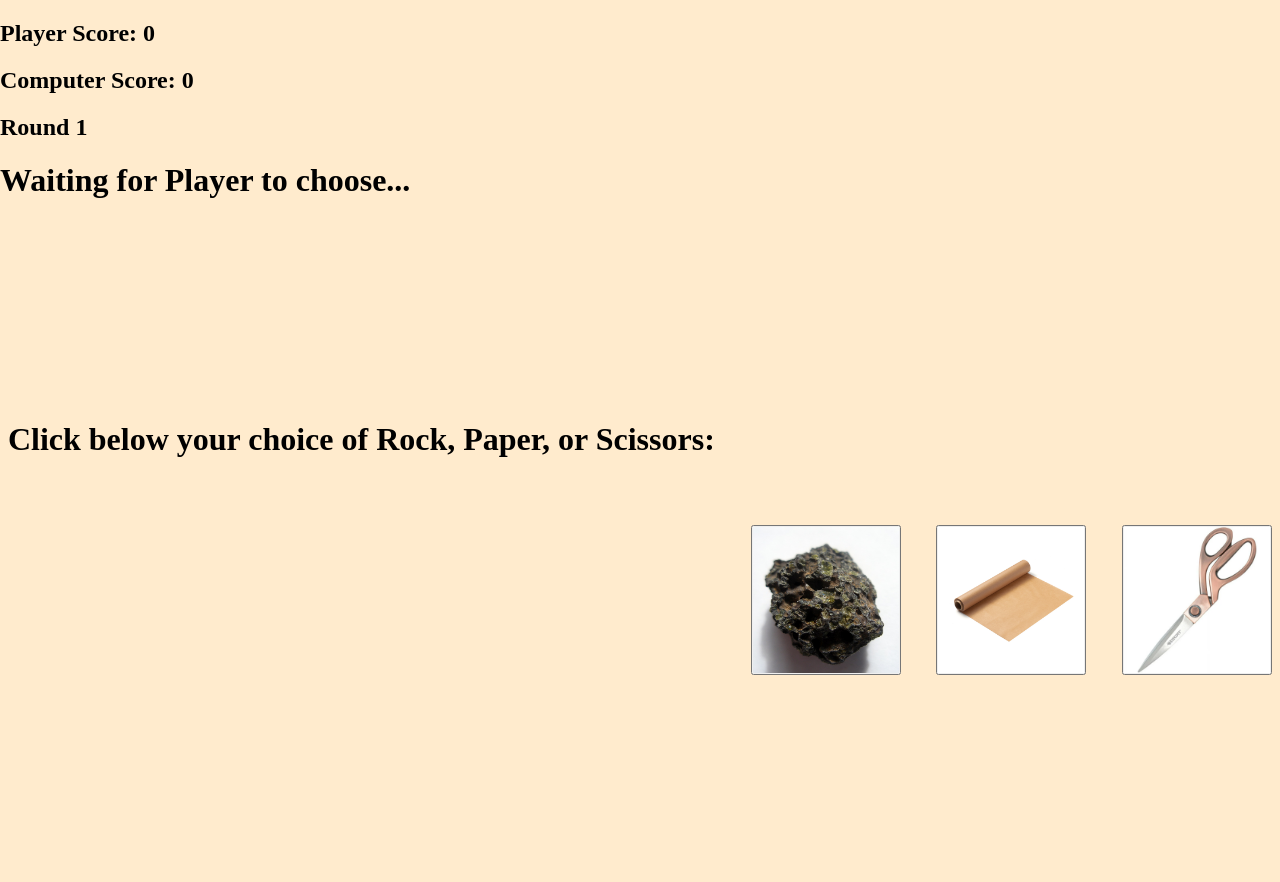
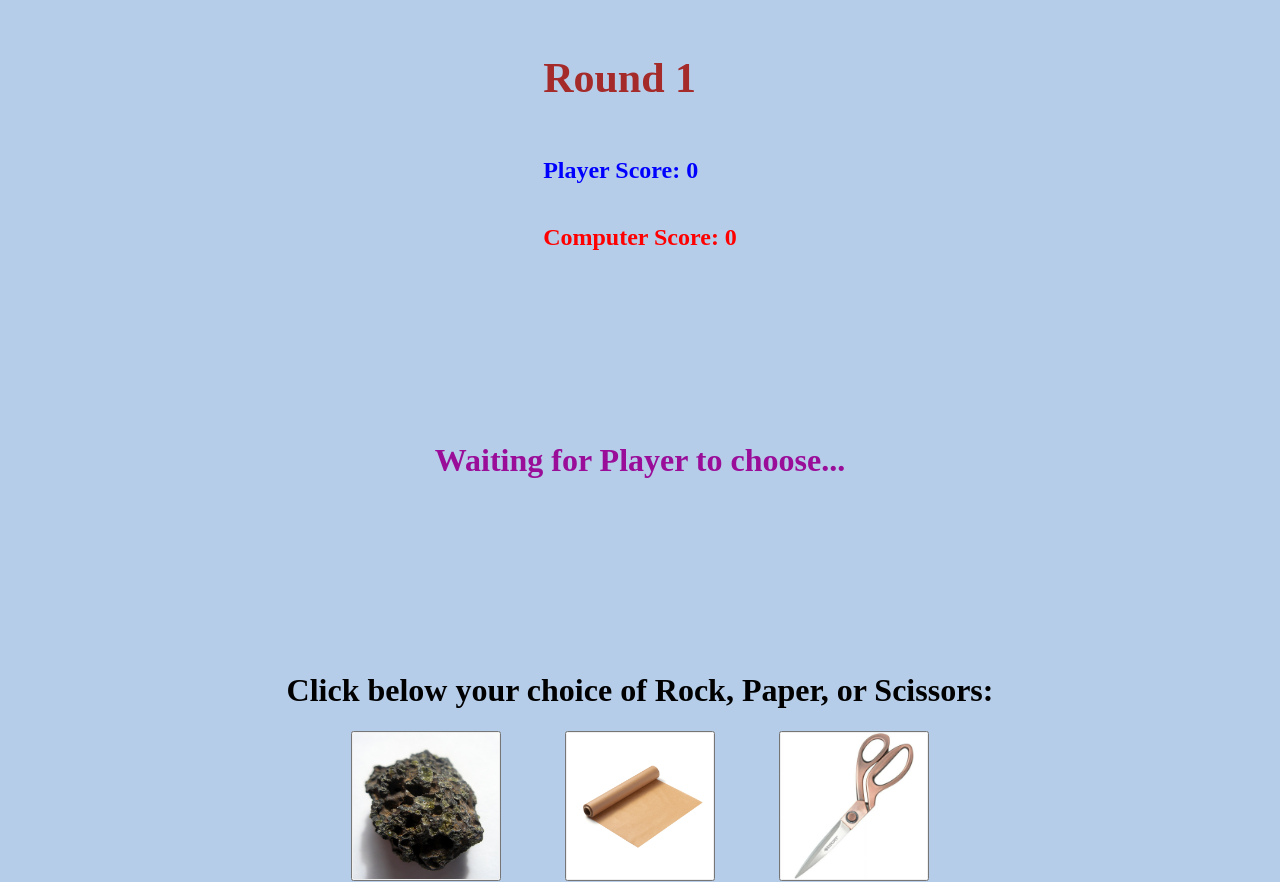
Before and after one commit to lephos0/rock-paper-scissors, a plain HTML site: page index.html in a window 1280 px wide. Both pictures are taken after a click on the button "Click to Play". Before the commit the page ends 800 px from the top, so only its background shows below. Drawn offline with Linux system fonts and the light colour scheme.

Commit message:
Make JavaScript work so that a winner of the game can be determined. Can be improved and styled for a better experience.

```diff
--- a/script.js
+++ b/script.js
@@ -11,11 +11,6 @@ let computerPoints = 0;
 let round = 1;
 let playerChoice;
 let computerChoice;
-
-    // Arrays to represent each screen
-const welcomeArray = [
-
-]
 
     // Functions
 function getRandomInt(max) {
@@ -33,26 +28,57 @@ function getComputerChoice() {
     }
 }
 
+function cleanup() {
+    mainContainer.innerHTML = '';
+}
+
 function playRound(computerChoice, playerChoice) {
 
     if ((playerChoice != "rock") && (playerChoice != "paper") && (playerChoice != "scissors")) {
         return ERROR_STATEMENT;
     }
 
-    console.log(`Computer chose ${computerChoice} and Player chose ${playerChoice}`);
+    let event = (`Computer chose ${computerChoice} and Player chose ${playerChoice}...  `);
 
     if (computerChoice === playerChoice) {
-        return TIE_STATEMENT;
+        cleanup();
+        return event + TIE_STATEMENT;
     }
     else if ((computerChoice === "rock" && playerChoice === "scissors") || (computerChoice === "paper" && playerChoice === "rock") || (computerChoice === "scissors" && playerChoice === "paper")) {
-        return COMPUTER_WIN_STATEMENT;
+        round++;
+        computerPoints++;
+        cleanup();
+        return event + COMPUTER_WIN_STATEMENT;
     }
     else if ((computerChoice === "rock" && playerChoice === "paper") || (computerChoice === "paper" && playerChoice === "scissors") || (computerChoice === "scissors" && playerChoice === "rock")) {
-        return PLAYER_WIN_STATEMENT;
+        round++;
+        playerPoints++;
+        cleanup();
+        return event + PLAYER_WIN_STATEMENT;
     }
 }
 
-function game() {
+function checkForWinner() {
+    if (playerPoints > MAX_ROUNDS / 2) {
+        cleanup();
+        const playerWin = document.createElement('h1');
+        playerWin.textContent = 'THE PLAYER HAS WON THE GAME!!!!';
+        playerWin.className = 'winner';
+        mainContainer.appendChild(playerWin);
+        return;
+    }
+
+    if (computerPoints > MAX_ROUNDS / 2) {
+        cleanup();
+        const computerWin = document.createElement('h1');
+        computerWin.textContent = 'THE COMPUTER HAS WON THE GAME!!!!';
+        computerWin.className = 'winner';
+        mainContainer.appendChild(computerWin);
+        return;
+    }
+}
+
+/*function game() {
     for (i = 1; i <= MAX_ROUNDS; i++) {
 
         if (playerPoints === 3) {
@@ -80,19 +106,24 @@ function game() {
         }
     }
 }
+*/
 
 function buildWelcome() {
     const welcome = document.createElement('h1');
     welcome.className = 'welcome';
-    welcome.textContent = "Welcome to Rock, Paper, Scissors. To begin, click on the button below.";
+    welcome.textContent = 'Welcome to Rock, Paper, Scissors.';
     mainContainer.appendChild(welcome);
+
+    const instruction = document.createElement ('h1');
+    instruction.className = 'instruction';
+    instruction.textContent = "To begin, click on the button below.";
+    mainContainer.appendChild(instruction);
 
     const startButton = document.createElement('button');
     startButton.className = 'start-btn';
     startButton.textContent = 'Click to Play';
     startButton.addEventListener('click', () => {
-        mainContainer.removeChild(startButton);
-        mainContainer.removeChild(welcome);
+        cleanup();
         buildGame();
     });
     mainContainer.appendChild(startButton);
@@ -100,9 +131,20 @@ function buildWelcome() {
 
 function buildGame() {
 
+    checkForWinner();
+
     const topContainer = document.createElement('div');
     topContainer.className = 'top';
     mainContainer.appendChild(topContainer);
+
+        const roundDiv = document.createElement('div');
+        roundDiv.className = 'round-container'
+        topContainer.appendChild(roundDiv);
+
+        const roundDisplay = document.createElement('h2');
+        roundDisplay.className = 'round-display';
+        roundDisplay.textContent = `Round ${round}`;
+        roundDiv.appendChild(roundDisplay);
 
         const scoreboard = document.createElement('div');
         scoreboard.className = 'scoreboard';
@@ -118,28 +160,38 @@ function buildGame() {
             computerScore.textContent = `Computer Score: ${computerPoints}`;
             scoreboard.appendChild(computerScore);
 
-    const roundDisplay = document.createElement('h2');
-    roundDisplay.textContent = `Round ${round}`;
-    topContainer.appendChild(roundDisplay);
+        const statusDiv = document.createElement('div');
+        statusDiv.className = 'status-container';
+        mainContainer.appendChild(statusDiv);
 
             const gameStatus = document.createElement('h1');
+            gameStatus.className = 'status';
             gameStatus.textContent = "Waiting for Player to choose...";
-    topContainer.appendChild(gameStatus);
+            statusDiv.appendChild(gameStatus);
 
     const bottomContainer = document.createElement('div');
     bottomContainer.className = 'bottom';
     mainContainer.appendChild(bottomContainer);
 
+        const decisionDiv = document.createElement('div');
+        decisionDiv.className = 'decision-container';
+        bottomContainer.appendChild(decisionDiv);
+
             const decisionPrompt = document.createElement('h1');
             decisionPrompt.textContent = 'Click below your choice of Rock, Paper, or Scissors:';
-    bottomContainer.appendChild(decisionPrompt);
+            decisionDiv.appendChild(decisionPrompt);
+
+        const buttonDiv = document.createElement('div');
+        buttonDiv.className = 'button-container';
+        bottomContainer.appendChild(buttonDiv);
 
             const rockButton = document.createElement('button');
             rockButton.className = 'rock-btn';
             rockButton.addEventListener('click', () => {
-        console.log(playRound(getComputerChoice(), 'rock'));
+                gameStatus.textContent = (playRound(getComputerChoice(), 'rock'));
+                setTimeout(buildGame(), 2500);
             });
-    bottomContainer.appendChild(rockButton);
+            buttonDiv.appendChild(rockButton);
 
                 const rockImage = document.createElement('img');
                 rockImage.src = './rock.jpg';
@@ -148,9 +200,10 @@ function buildGame() {
             const paperButton = document.createElement('button');
             paperButton.className = 'paper-btn';
             paperButton.addEventListener('click', () => {
-        console.log(playRound(getComputerChoice(), 'paper'));
+                gameStatus.textContent = (playRound(getComputerChoice(), 'paper'));
+                setTimeout(buildGame(), 2500);
             });
-    bottomContainer.appendChild(paperButton);
+            buttonDiv.appendChild(paperButton);
 
                 const paperImage = document.createElement('img');
                 paperImage.src = './paper.jpg';
@@ -159,9 +212,10 @@ function buildGame() {
             const scissorsButton = document.createElement('button');
             scissorsButton.className = 'scissors-btn';
             scissorsButton.addEventListener('click', () => {
-        console.log(playRound(getComputerChoice(), 'scissors'));
+                gameStatus.textContent = (playRound(getComputerChoice(), 'scissors'));
+                setTimeout(buildGame(), 2500);
             });
-    bottomContainer.appendChild(scissorsButton);
+            buttonDiv.appendChild(scissorsButton);
 
                 const scissorsImage = document.createElement('img');
                 scissorsImage.src = './scissors.jpg';
--- a/style.css
+++ b/style.css
@@ -4,31 +4,89 @@ body,
     height: 100%;
     width: 100%;
     margin: 0;
-    background-color:blanchedalmond;
+    background-color:rgb(182, 205, 233);
 }
 
 .main-container {
     display: flex;
     flex-direction: column;
-    justify-content: space-between;
+    justify-content: center;
+    align-items: center;
+    gap: 150px;
 }
 
+    /* First Screen */
+.welcome {
+    font-size: 60px;
+}
+
+.instruction {
+    font-size: 44px;
+}
+
+.start-btn {
+    background-color: green;
+    color: rgb(78, 7, 78);
+    font-weight: bold;
+    font-size: 20px;
+    flex-grow: 1;
+    width: 200px;
+    max-height: 60px;
+}
+
+    /* Second Screen */
 .top,
 .bottom {
     height: 50%;
 }
 
+.top {
+    display: flex;
+    flex-direction: column;
+    align-items: space-between;
+}
+
+.round-container {
+    margin-top: 100px;
+}
+
+.round-display {
+    font-size: 42px;
+    color: brown;
+}
+
+.scoreboard {
+    height: 100%;
+    display: flex;
+    flex-direction: column;
+    justify-content: center;
+}
+
+.player-score {
+    color: blue;
+}
+
+.computer-score {
+    color: red
+}
+
+.status {
+    color: rgb(153, 13, 153);
+}
+
 .bottom {
     display: flex;
+    flex-direction: column;
     justify-content: space-around;
-    gap: 20px;
 }
 
-.bottom > button {
-    align-self: center;
+.button-container {
+    display: flex;
+    justify-content: space-evenly;
 }
-
-button {
+.rock-btn,
+.paper-btn,
+.scissors-btn {
     height:150px;
     flex-basis: 150px;
     padding: 0;
@@ -38,3 +96,8 @@ button > img {
     height: 100%;
     width: 100%;
 }
+
+button > img:hover {
+    filter: brightness(50%);
+    outline: medium solid rgb(153, 13, 153);
+}
```
Lines whose indentation alone changed are shown as unchanged.
